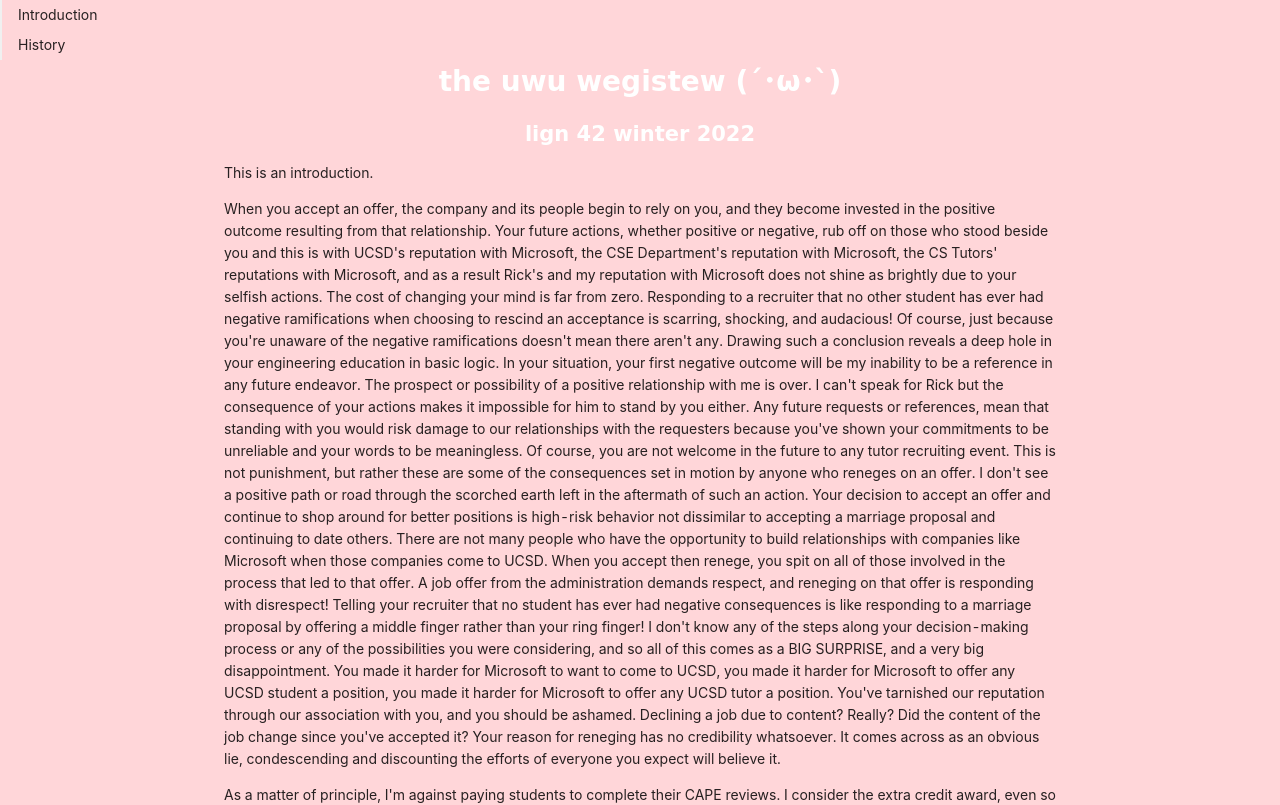
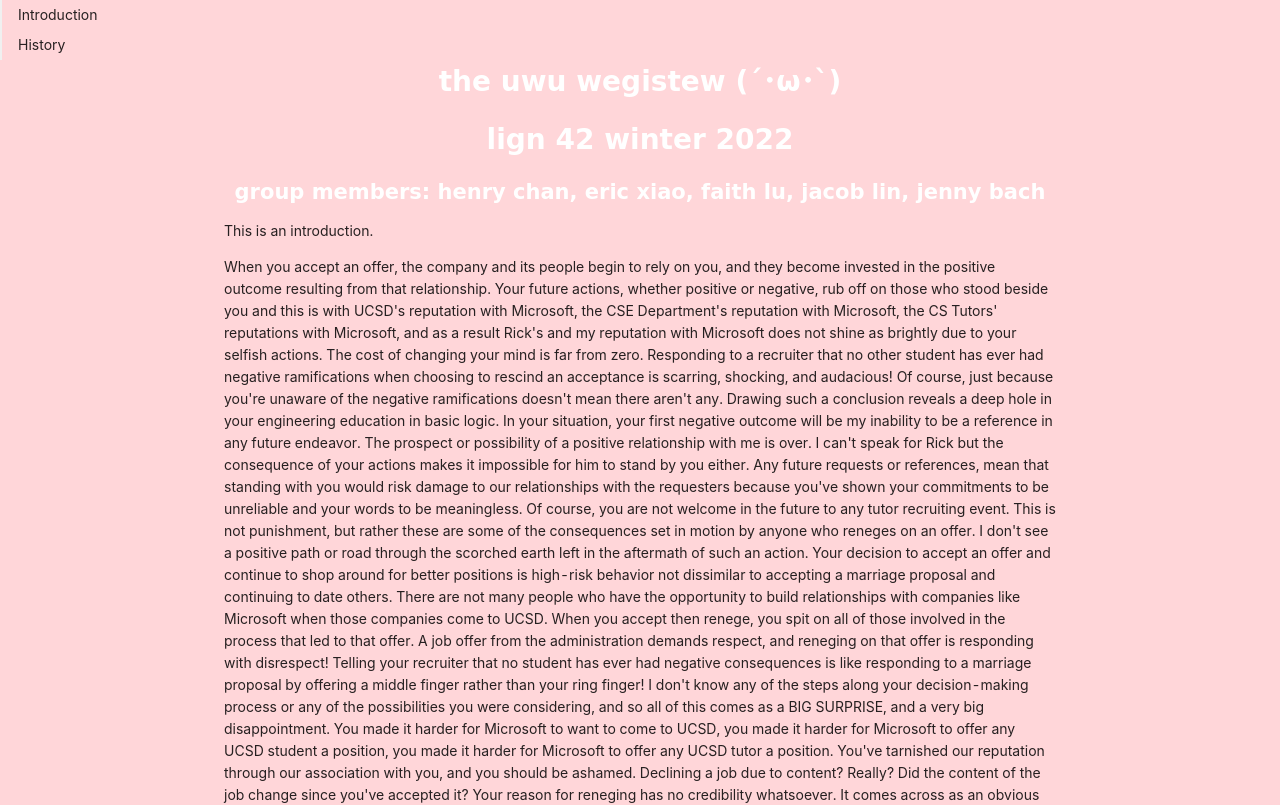
Before and after one commit to chanhenry54/lign42-website, a React (Create React App) app in the folder client/: page / in a window 1280 px wide. Shown: the top 805 px of the page. Built offline with nearby package versions, Linux system fonts and the light colour scheme.

Commit message:
Changed title of website and tweaked title sizes

```diff
--- a/client/public/index.html
+++ b/client/public/index.html
@@ -1,14 +1,12 @@
 <!DOCTYPE html>
 <html lang="en">
+
 <head>
   <meta charset="utf-8" />
   <link rel="icon" href="%PUBLIC_URL%/favicon.ico" />
   <meta name="viewport" content="width=device-width, initial-scale=1" />
   <meta name="theme-color" content="#000000" />
-    <meta
-      name="description"
-      content="Web site created using create-react-app"
-    />
+  <meta name="description" content="Web site created using create-react-app" />
   <link rel="apple-touch-icon" href="%PUBLIC_URL%/logo192.png" />
   <!--
       manifest.json provides metadata used when your web app is installed on a
@@ -24,8 +22,9 @@
       work correctly both with client-side routing and a non-root public URL.
       Learn how to configure a non-root public URL by running `npm run build`.
     -->
-    <title>React App</title>
+  <title>The UwU Wegistew - LIGN 42</title>
 </head>
+
 <body>
   <noscript>You need to enable JavaScript to run this app.</noscript>
   <div id="root"></div>
@@ -40,4 +39,5 @@
       To create a production bundle, use `npm run build` or `yarn build`.
     -->
 </body>
+
 </html>
--- a/client/src/components/Body/index.jsx
+++ b/client/src/components/Body/index.jsx
@@ -17,7 +17,8 @@
                 <div className="body-container">
                     <div id="title">
                         <h1>the uwu wegistew (´･ω･`)</h1>
-                        <h2>lign 42 winter 2022</h2>
+                        <h1>lign 42 winter 2022</h1>
+                        <h2>group members: henry chan, eric xiao, faith lu, jacob lin, jenny bach</h2>
                     </div>
                     <div id="intro">
                         <p>This is an introduction.</p>
```
Also changed, not shown: client/public/manifest.json. Lines whose indentation alone changed are shown as unchanged.
